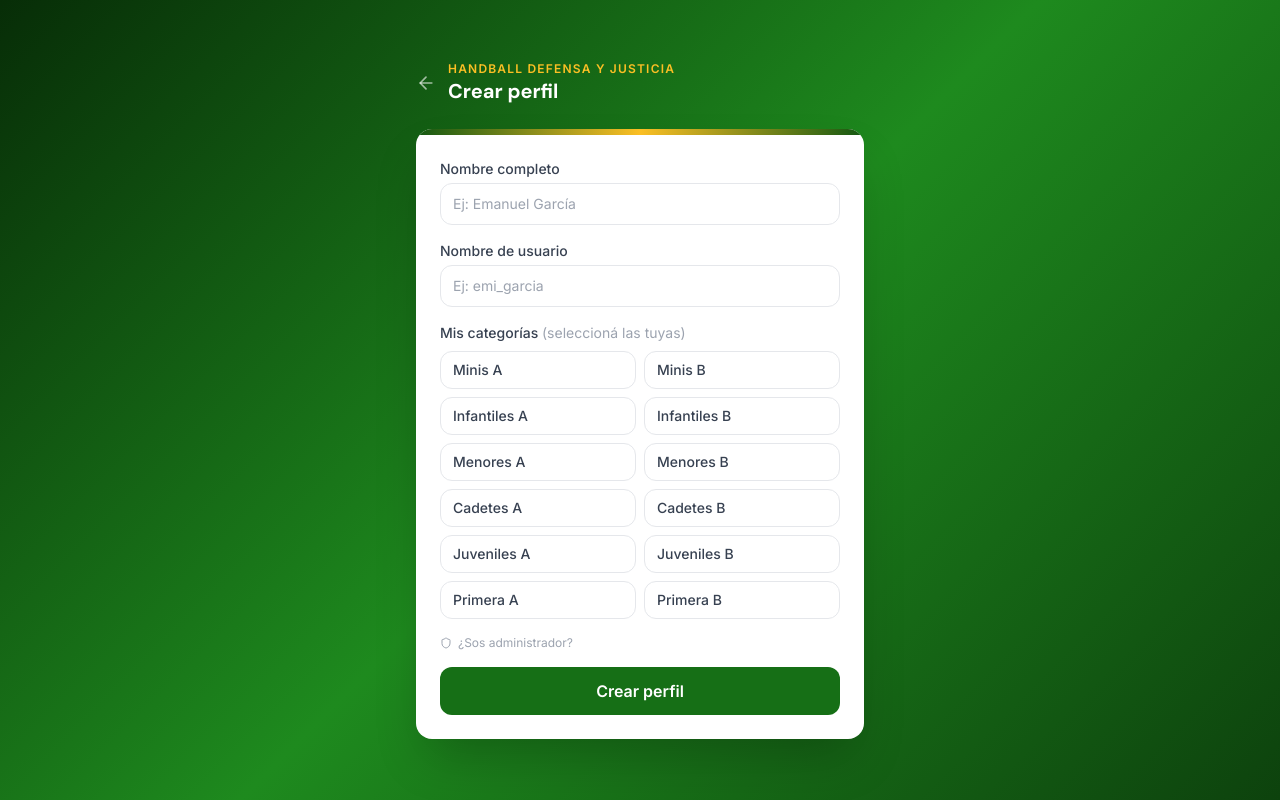
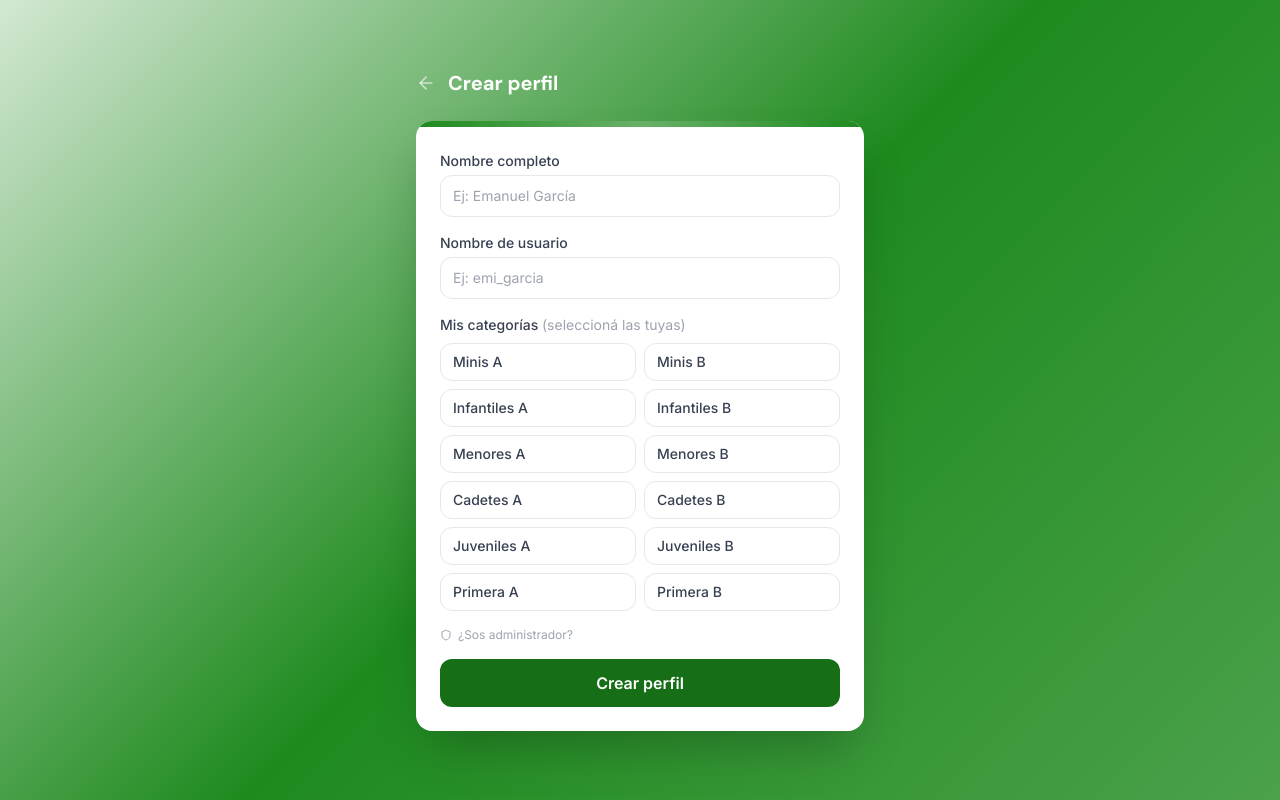
Before and after one commit to emimolaro06-cell/handplan, a React (Vite) app in the folder handball-v1/: page /registro in a window 1280 px wide. Built offline with nearby package versions, Linux system fonts and the light colour scheme; no server answers.

Commit message:
Add files via upload

```diff
--- a/handball-v1/src/pages/RegisterPage.tsx
+++ b/handball-v1/src/pages/RegisterPage.tsx
@@ -4,7 +4,7 @@ import { useForm } from 'react-hook-form'
 import { ArrowLeft, Check, Shield } from 'lucide-react'
 import { signUpWithUsername, supabase } from '@/lib/supabase'
 import { useAppStore } from '@/lib/store'
-import { TEAM_CATEGORIES, AVATAR_COLORS, CLUB_NAME } from '@/lib/constants'
+import { TEAM_CATEGORIES, AVATAR_COLORS } from '@/lib/constants'
 import type { TeamCategory } from '@/types'
 
 const ADMIN_CODE = 'ADMIN2026'
@@ -17,7 +17,7 @@ interface RegForm {
 
 export function RegisterPage() {
   const navigate = useNavigate()
-  const setProfile = useAppStore(s => s.setProfile)
+  const { setProfile, account } = useAppStore()
   const [selectedCats, setSelectedCats] = useState<TeamCategory[]>([])
   const [serverError, setServerError] = useState<string | null>(null)
   const [showAdminCode, setShowAdminCode] = useState(false)
@@ -31,16 +31,26 @@ export function RegisterPage() {
   }
 
   async function onSubmit({ full_name, username, admin_code }: RegForm) {
+    if (!account) { setServerError('No se reconoció ninguna cuenta. Volvé a ingresar tu código.'); return }
     if (selectedCats.length === 0) { setServerError('Seleccioná al menos una categoría.'); return }
     setServerError(null)
 
     const isAdmin = admin_code?.trim() === ADMIN_CODE
     const role = isAdmin ? 'admin' : 'coach'
-    const autoPassword = `DYJ_${username}_2025`
+
+    // El patrón de credenciales se deriva del access_code de la cuenta, así cada cuenta nueva
+    // tiene el suyo propio automáticamente. Para Defensa y Justicia se mantiene EXACTAMENTE
+    // el patrón original (@hbdj.internal / DYJ_..._2025) para no romper nada ya creado.
+    const isLegacyDyJ = account.access_code === 'DYJHANDBALL2025'
+    const autoPassword = isLegacyDyJ
+      ? `DYJ_${username}_2025`
+      : `${account.access_code}_${username}`
+    const emailDomain = isLegacyDyJ ? 'hbdj.internal' : `${account.access_code.toLowerCase()}.internal`
+
     const avatarColor = AVATAR_COLORS[Math.floor(Math.random() * AVATAR_COLORS.length)]
 
     const { data, error } = await signUpWithUsername(username, autoPassword, {
-      full_name, role, club_name: CLUB_NAME, avatar_color: avatarColor,
+      full_name, role, club_name: account.name, avatar_color: avatarColor, email_domain: emailDomain,
     })
 
     if (error || !data.user) {
@@ -49,7 +59,7 @@ export function RegisterPage() {
     }
 
     await supabase.from('profiles')
-      .update({ categories: selectedCats, avatar_color: avatarColor, role })
+      .update({ categories: selectedCats, avatar_color: avatarColor, role, account_id: account.id })
       .eq('id', data.user.id)
 
     const { data: profile } = await supabase.from('profiles').select('*').eq('id', data.user.id).single()
@@ -57,21 +67,22 @@ export function RegisterPage() {
   }
 
   const baseCats = ['Minis', 'Infantiles', 'Menores', 'Cadetes', 'Juveniles', 'Primera']
+  const color = account?.primary_color || '#1e8a1e'
 
   return (
     <div className="min-h-screen flex items-center justify-center p-4"
-      style={{ background: 'linear-gradient(135deg, #072d07 0%, #1e8a1e 50%, #0d420d 100%)' }}>
+      style={{ background: `linear-gradient(135deg, ${color}33 0%, ${color} 50%, ${color}cc 100%)` }}>
       <div className="w-full max-w-md">
         <div className="flex items-center gap-3 mb-6">
           <button onClick={() => navigate('/')} className="text-white/60 hover:text-white"><ArrowLeft size={20}/></button>
           <div>
-            <p className="text-gold-400 text-xs font-bold uppercase tracking-widest">{CLUB_NAME}</p>
+            <p className="text-white/70 text-xs font-bold uppercase tracking-widest">{account?.name}</p>
             <h1 className="text-xl font-bold text-white font-display">Crear perfil</h1>
           </div>
         </div>
 
         <div className="bg-white rounded-2xl shadow-2xl overflow-hidden">
-          <div className="h-1.5 bg-gradient-to-r from-dj-700 via-gold-400 to-dj-700"/>
+          <div className="h-1.5" style={{ background: `linear-gradient(to right, ${color}, ${color}aa, ${color})` }}/>
           <div className="p-6">
             <form onSubmit={handleSubmit(onSubmit)} className="space-y-4">
               <div className="flex flex-col gap-1">
```
